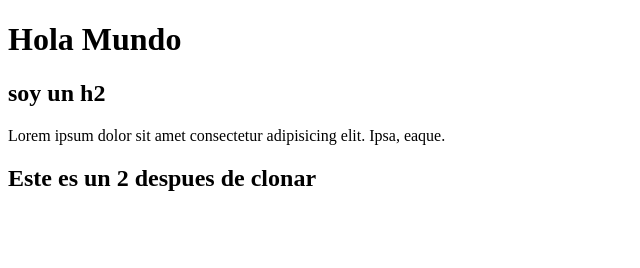
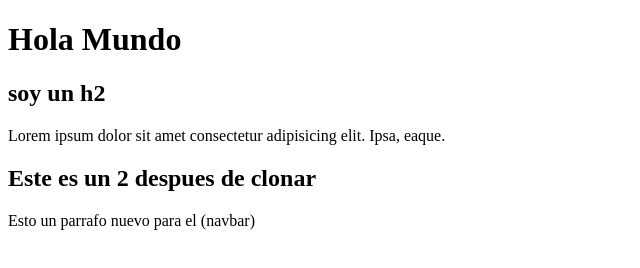
Before and after one commit to AlfConti/prueba-git, a plain HTML site: page index.html in a window 1280 px wide. Shown: the whole page, without its empty margins (0-640 px from the left). Drawn offline with Linux system fonts and the light colour scheme.

Commit message:
add p en navbar

```diff
--- a/index.html
+++ b/index.html
@@ -11,5 +11,6 @@
     <p>Lorem ipsum dolor sit amet consectetur adipisicing elit. Ipsa, eaque.</p>
 
     <h2>Este es un 2 despues de clonar</h2>
+    <p>Esto un parrafo nuevo para el (navbar)</p>
   </body>
 </html>
```
